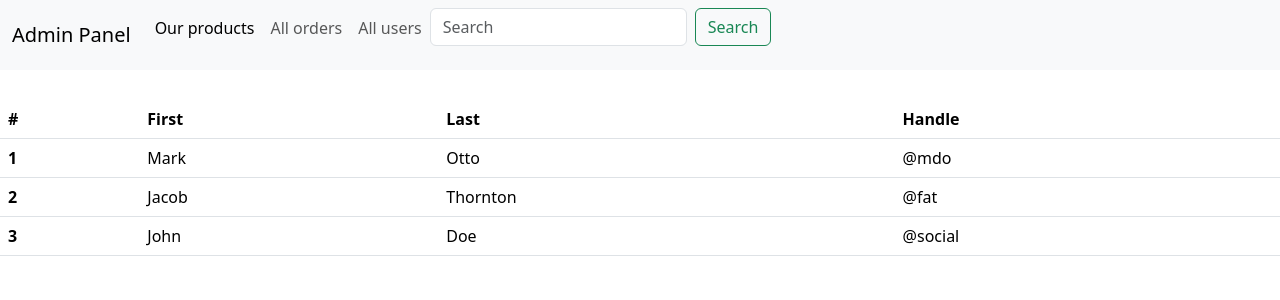
After one commit to sid2011/E-commerce-website, a Node server app: page /admin/admin/all-orders in a window 1280 px wide. The commit adds this page. Shown: the top 300 px of the page. Run offline with Node 20, Linux system fonts and the light colour scheme; some libraries are stand-ins or nearby versions.

Commit message:
added new routes and setted up foundation

```diff
--- a/routes/admin.js
+++ b/routes/admin.js
@@ -47,4 +47,10 @@ productHelper.updateProduct(req.params.id,req.body).then(()=>{
   }
 })
 })
+router.get('/admin/all-orders',(req,res)=>{
+  res.render('admin/all-orders',{admin:true})
+})
+router.get('/admin/all-users',(req,res)=>{
+  res.render('admin/view-users')
+})
 module.exports = router;
--- /dev/null
+++ b/views/admin/all-orders.hbs
@@ -0,0 +1,33 @@
+<section>
+<table class="table">
+  <thead>
+    <tr>
+      <th scope="col">#</th>
+      <th scope="col">First</th>
+      <th scope="col">Last</th>
+      <th scope="col">Handle</th>
+    </tr>
+  </thead>
+  <tbody>
+    <tr>
+      <th scope="row">1</th>
+      <td>Mark</td>
+      <td>Otto</td>
+      <td>@mdo</td>
+    </tr>
+    <tr>
+      <th scope="row">2</th>
+      <td>Jacob</td>
+      <td>Thornton</td>
+      <td>@fat</td>
+    </tr>
+    <tr>
+      <th scope="row">3</th>
+      <td>John</td>
+      <td>Doe</td>
+      <td>@social</td>
+    </tr>
+  </tbody>
+</table>
+
+</section>
--- a/views/layout/partials/admin-header.hbs
+++ b/views/layout/partials/admin-header.hbs
@@ -21,10 +21,10 @@
                 <a class="nav-link active" aria-current="page" href="/admin">Our products</a>
               </li>
               <li class="nav-item">
-                <a class="nav-link" href="#">All orders</a>
+                <a class="nav-link" href="/admin/all-orders">All orders</a>
               </li>
               <li class="nav-item">
-                <a class="nav-link" href="#">All users</a>
+                <a class="nav-link" href="/admin/all-users">All users</a>
               </li>
 
 
--- a/views/user/place-order.hbs
+++ b/views/user/place-order.hbs
@@ -50,7 +50,9 @@ $('#checkout-form').submit((e)=>{
         method:'post',
         data:$('#checkout-form').serialize(),
         success:(response)=>{
-            alert(response)
+           if(response.status){
+            location.href('/')
+           }
         }
     })
 })
```
Also changed, not shown: helpers/user-helper.js (+7 -1 lines), views/admin/view-users.hbs (added, +33 -0 lines).
